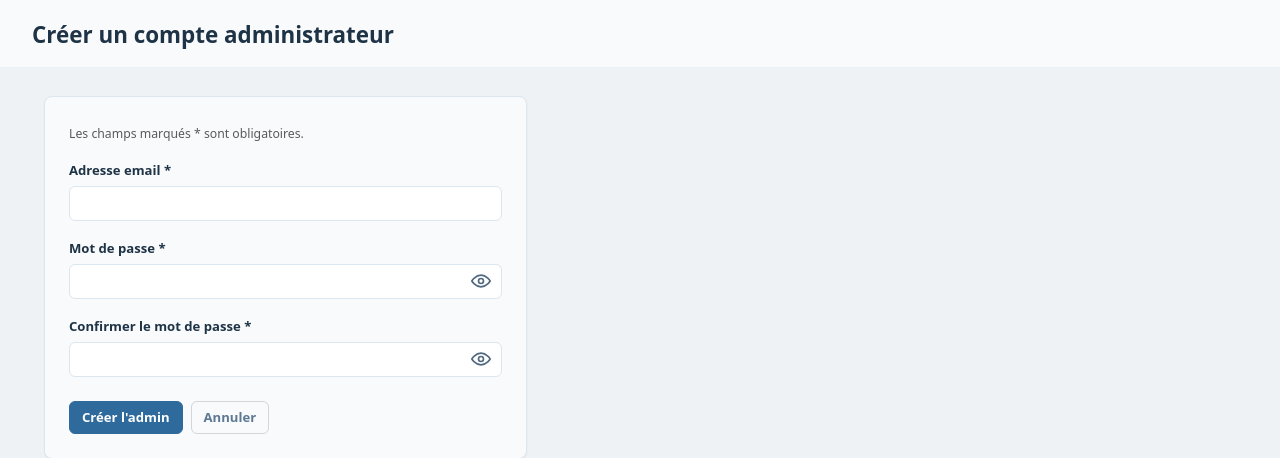
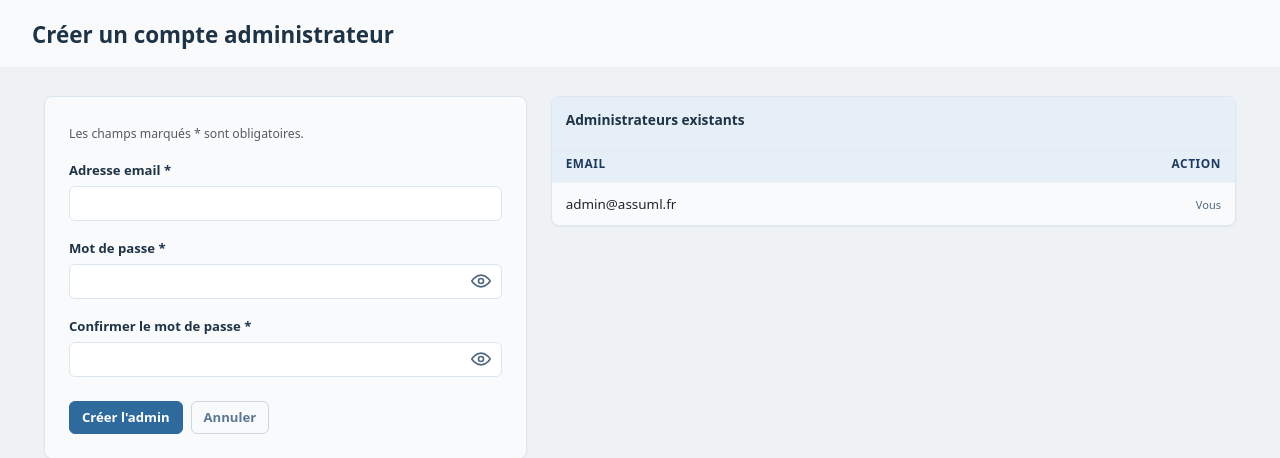
Before and after one commit to Leozmee/AssuML, a Django app: page /accounts/create-admin/ in a window 1280 px wide. Shown: the part 104-562 px from the top of the page. Run offline with Django 5.2, Linux system fonts and the light colour scheme; a user stored in the database is signed in; data comes from the database, SQL or seed files in the repository; some libraries are stand-ins or nearby versions.

Commit message:
Ajout de la gestion des comptes admin et polish de Gestion clients

```diff
--- a/django_app/accounts/templates/accounts/create_admin.html
+++ b/django_app/accounts/templates/accounts/create_admin.html
@@ -40,5 +40,42 @@
       </div>
     </div>
   </div>
+
+  <div class="col-md-7">
+    <div class="card">
+      <div class="card-header fw-semibold card-header-align-table">Administrateurs existants</div>
+      <div class="card-body p-0">
+        {% if admins %}
+          <div class="table-responsive">
+            <table class="table table-sm align-middle mb-0">
+              <caption class="visually-hidden">Liste des comptes administrateurs</caption>
+              <thead class="table-light">
+                <tr>
+                  <th scope="col">Email</th>
+                  <th scope="col" class="text-end">Action</th>
+                </tr>
+              </thead>
+              <tbody>
+                {% for admin_user in admins %}
+                <tr>
+                  <td>{{ admin_user.email }}</td>
+                  <td class="text-end">
+                    {% if admin_user == request.user %}
+                      <span class="text-muted small">Vous</span>
+                    {% else %}
+                      <a href="{% url 'accounts:delete_admin' admin_user.pk %}" class="btn btn-outline-danger btn-sm">Supprimer</a>
+                    {% endif %}
+                  </td>
+                </tr>
+                {% endfor %}
+              </tbody>
+            </table>
+          </div>
+        {% else %}
+          <p class="text-muted p-3 mb-0">Aucun compte administrateur pour le moment.</p>
+        {% endif %}
+      </div>
+    </div>
+  </div>
 </div>
 {% endblock %}
--- a/django_app/accounts/templates/accounts/simulation.html
+++ b/django_app/accounts/templates/accounts/simulation.html
@@ -54,7 +54,7 @@
   <div class="card-body">
     <form method="post">
       {% csrf_token %}
-      <button type="submit" class="btn btn-primary">Simuler</button>
+      <button type="submit" class="btn btn-rose">Simuler</button>
     </form>
 
     {% if montant %}
--- a/django_app/accounts/urls.py
+++ b/django_app/accounts/urls.py
@@ -12,6 +12,11 @@ urlpatterns = [
     path("register/", views.register_step1_view, name="register"),
     path("register/profil/", views.register_step2_view, name="register_step2"),
     path("create-admin/", views.create_admin_view, name="create_admin"),
+    path(
+        "create-admin/<int:user_id>/supprimer/",
+        views.delete_admin_view,
+        name="delete_admin",
+    ),
     path("mon-compte/", views.mon_compte_view, name="mon_compte"),
     path("mon-compte/export/", views.export_donnees_view, name="export_donnees"),
     path(
--- a/django_app/accounts/views.py
+++ b/django_app/accounts/views.py
@@ -9,7 +9,7 @@ from django.contrib import messages
 from django.contrib.auth import authenticate, login, logout
 from django.contrib.auth.decorators import login_required
 from django.http import HttpResponse
-from django.shortcuts import redirect, render
+from django.shortcuts import get_object_or_404, redirect, render
 
 from accounts.decorators import superuser_required
 from accounts.forms import (
@@ -145,9 +145,34 @@ def create_admin_view(request):
             )
             ProfilUtilisateur.objects.create(user=user, role="admin")
             messages.success(request, f"Compte admin créé pour {cd['email']}.")
-            return redirect("gestion:list")
+            return redirect("accounts:create_admin")
 
-    return render(request, "accounts/create_admin.html", {"form": form})
+    admins = (
+        User.objects.filter(profil__role="admin")
+        .select_related("profil")
+        .order_by("email")
+    )
+    return render(
+        request, "accounts/create_admin.html", {"form": form, "admins": admins}
+    )
+
+
+@superuser_required
+def delete_admin_view(request, user_id):
+    """Suppression d'un compte admin (réservé au super-admin)."""
+    admin_user = get_object_or_404(User, pk=user_id, profil__role="admin")
+
+    if admin_user == request.user:
+        messages.error(request, "Vous ne pouvez pas supprimer votre propre compte.")
+        return redirect("accounts:create_admin")
+
+    if request.method == "POST":
+        email = admin_user.email
+        admin_user.delete()
+        messages.success(request, f"Compte admin {email} supprimé.")
+        return redirect("accounts:create_admin")
+
+    return render(request, "accounts/delete_admin.html", {"admin_user": admin_user})
 
 
 @login_required
--- a/django_app/static/css/assuml.css
+++ b/django_app/static/css/assuml.css
@@ -245,6 +245,12 @@ a:hover { text-decoration: underline; color: var(--primary-dark); }
   padding: 13px 18px;
   border-radius: var(--radius) var(--radius) 0 0;
 }
+/* Aligne le texte du titre avec le texte du 1er en-tête de colonne du
+   tableau juste en dessous (mesuré via Range.getBoundingClientRect,
+   pas juste la boîte de padding, pour un alignement au pixel près). */
+.card-header-align-table {
+  padding-left: 14px;
+}
 .card-body { color: var(--ink); }
 .card-footer {
   background: var(--card-alt);
```
Also changed, not shown: other parts of django_app/static/css/assuml.css (+64 -4 lines), django_app/accounts/templates/accounts/delete_admin.html (added, +29 -0 lines), django_app/gestion/templates/gestion/list.html (+11 -4 lines), django_app/static/img/icon-compte.png (added).
